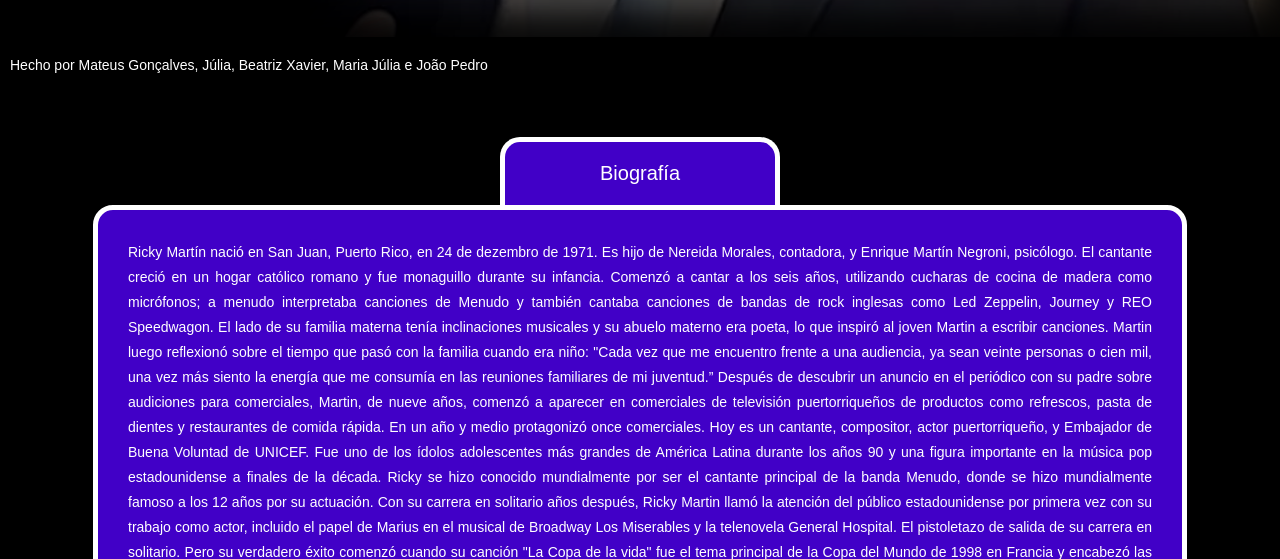
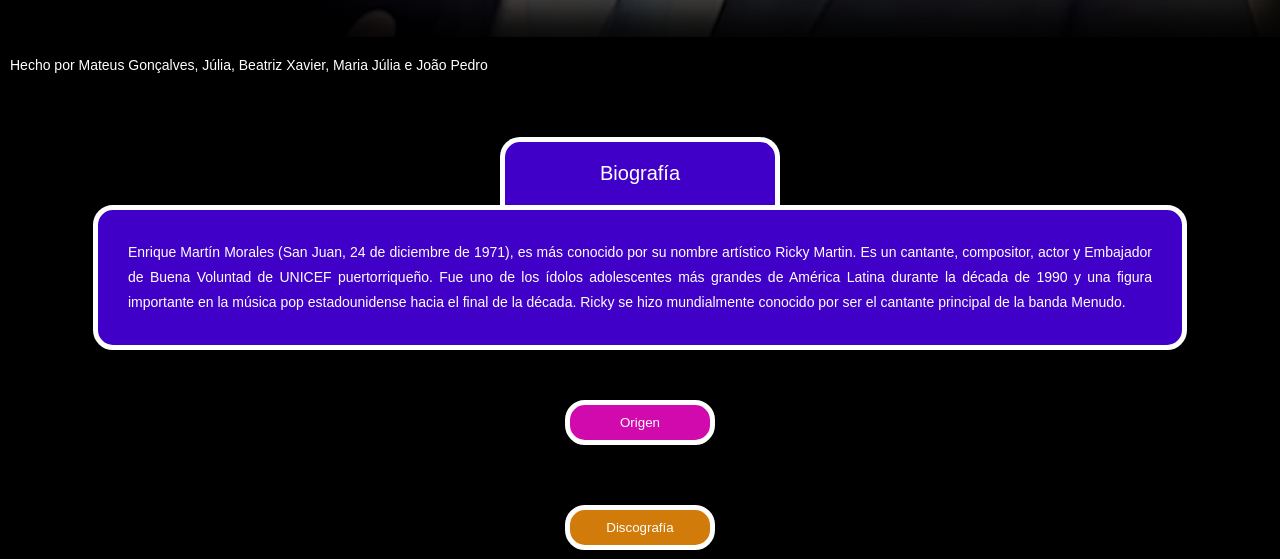
Before and after one commit to mwd-oficial/trabalhoespanhol, a plain HTML site: page index.html in a window 1280 px wide. Both pictures are taken after a click on the button "Biografía". Shown: the part 763-1322 px from the top of the page. Drawn offline with Linux system fonts and the light colour scheme.

Commit message:
atualizei

```diff
--- a/index.html
+++ b/index.html
@@ -24,26 +24,7 @@
     <main>
         <button id="titbio" class="tittemas" onclick="bio1()">Biografía</button>
         <div id="bio" class="temasdiv" onclick="bio1()">
-            Ricky Martín nació en San Juan, Puerto Rico, en 24 de dezembro de 1971. Es hijo de Nereida Morales,
-            contadora, y Enrique Martín
-            Negroni, psicólogo. El cantante creció en un
-            hogar católico romano y fue monaguillo durante su infancia. Comenzó a cantar a los seis años,
-            utilizando cucharas de cocina de madera como micrófonos; a menudo interpretaba canciones de Menudo y
-            también cantaba canciones de bandas de rock inglesas como Led Zeppelin, Journey y REO Speedwagon. El
-            lado de su familia materna tenía inclinaciones musicales y su abuelo materno era poeta, lo que
-            inspiró al joven Martin a escribir canciones. Martin luego reflexionó sobre el tiempo que pasó con
-            la familia cuando era niño: "Cada vez que me encuentro frente a una audiencia, ya sean veinte
-            personas o cien mil, una vez más siento la energía que me consumía en las reuniones familiares de mi
-            juventud.” Después de descubrir un anuncio en el periódico con su padre sobre audiciones para
-            comerciales, Martin, de nueve años, comenzó a aparecer en comerciales de televisión puertorriqueños
-            de productos como refrescos, pasta de dientes y restaurantes de comida rápida. En un año y medio
-            protagonizó once comerciales. Hoy es un cantante, compositor, actor puertorriqueño, y Embajador de
-            Buena Voluntad de UNICEF. Fue uno de los ídolos adolescentes más grandes de América Latina durante
-            los años 90 y una figura importante en la música pop estadounidense a finales de la década. Ricky se hizo conocido mundialmente por ser el cantante principal de la banda Menudo, donde se hizo mundialmente famoso a los 12 años por su actuación. Con su carrera en solitario años después, Ricky Martin llamó la atención del público estadounidense
-            por primera vez con su trabajo como actor, incluido el papel de Marius en el musical de Broadway Los
-            Miserables y la telenovela General Hospital. El pistoletazo de salida de su carrera en solitario.
-            Pero su verdadero éxito comenzó cuando su canción "La Copa de la vida" fue el tema principal de la
-            Copa del Mundo de 1998 en Francia y encabezó las listas musicales en más de 30 países.
+            Enrique Martín Morales (San Juan, 24 de diciembre de 1971), es más conocido por su nombre artístico Ricky Martin. Es un cantante, compositor, actor y Embajador de Buena Voluntad de UNICEF puertorriqueño. Fue uno de los ídolos adolescentes más grandes de América Latina durante la década de 1990 y una figura importante en la música pop estadounidense hacia el final de la década. Ricky se hizo mundialmente conocido por ser el cantante principal de la banda Menudo.
         </div>
 
         <button id="titpais" class="tittemas" onclick="pais1()">Origen</button>
```
